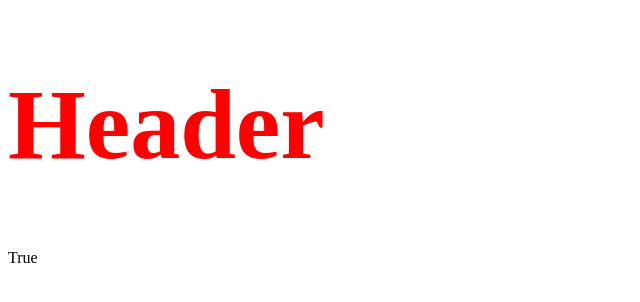
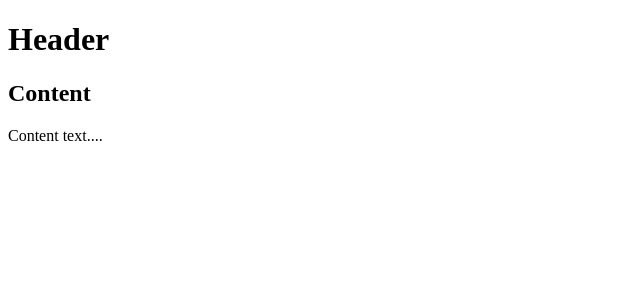
Before and after one commit to shintech/react-seed, a React app: page / in a window 1280 px wide. Shown: the top 302 px of the page, without its empty margins (0-640 px from the left). Built offline with nearby package versions, Linux system fonts and the light colour scheme.

Commit message:
stateless example

```diff
--- a/app/App.jsx
+++ b/app/App.jsx
@@ -2,20 +2,32 @@ import React from 'react'
 
 class App extends React.Component {
   render () {
-    var myStyle = {
-      fontSize: 100,
-      color: '#FF0000'
-    }
-
-    var i = 1
-
     return (
       <div>
-        <h1 style={myStyle}>Header</h1>
-        <p>{i === 1 ? 'True' : 'False'}</p>
+        <Header />
+        <Content />
       </div>
     )
   }
 }
 
+class Header extends React.Component {
+  render () {
+    return (
+      <div>
+        <h1>Header</h1>
+      </div>)
+  }
+}
+
+class Content extends React.Component {
+  render () {
+    return (
+      <div>
+        <h2>Content</h2>
+        <p>Content text....</p>
+      </div>)
+  }
+}
+
 export default App
--- a/package.json
+++ b/package.json
@@ -1,6 +1,6 @@
 {
   "name": "react-seed",
-  "version": "0.0.5",
+  "version": "0.0.6",
   "description": "Shintech React Seed",
   "main": "build/server.js",
   "repository": "https://github.com/shintech/react-seed",
```
